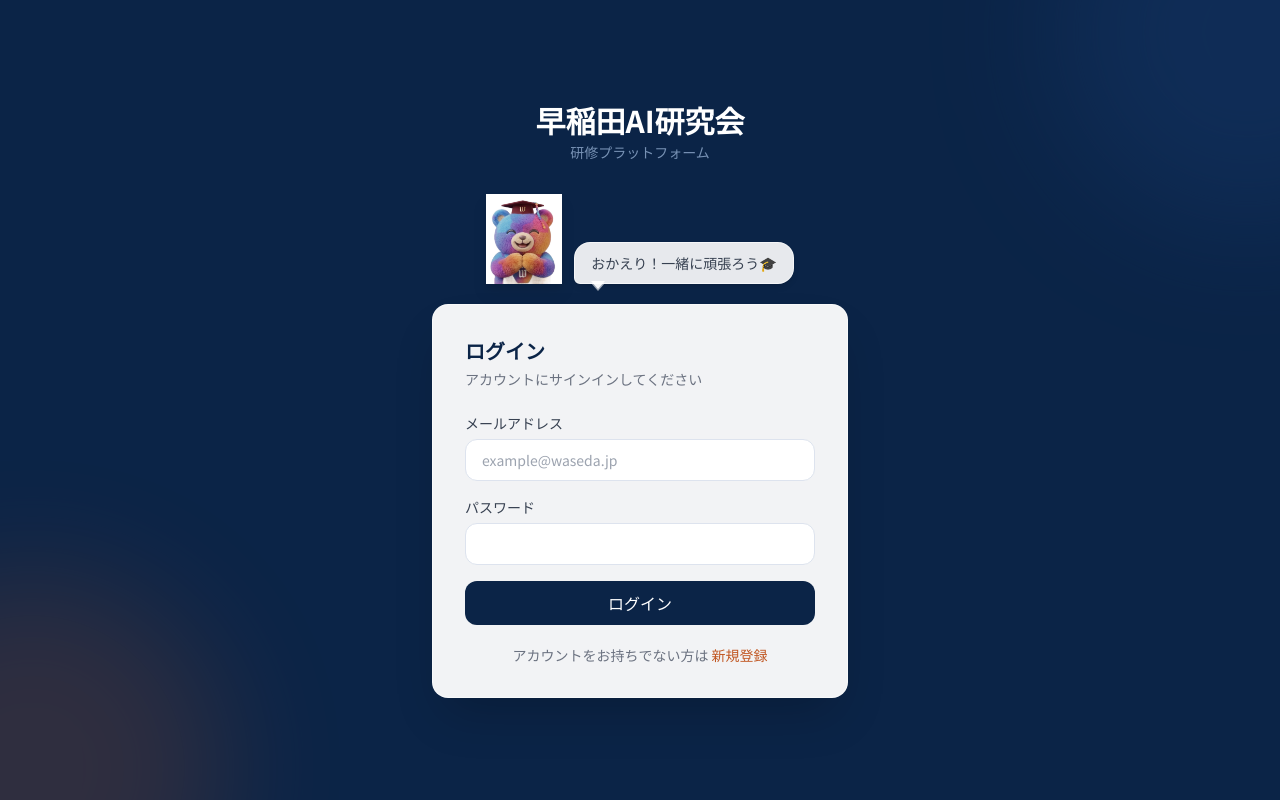
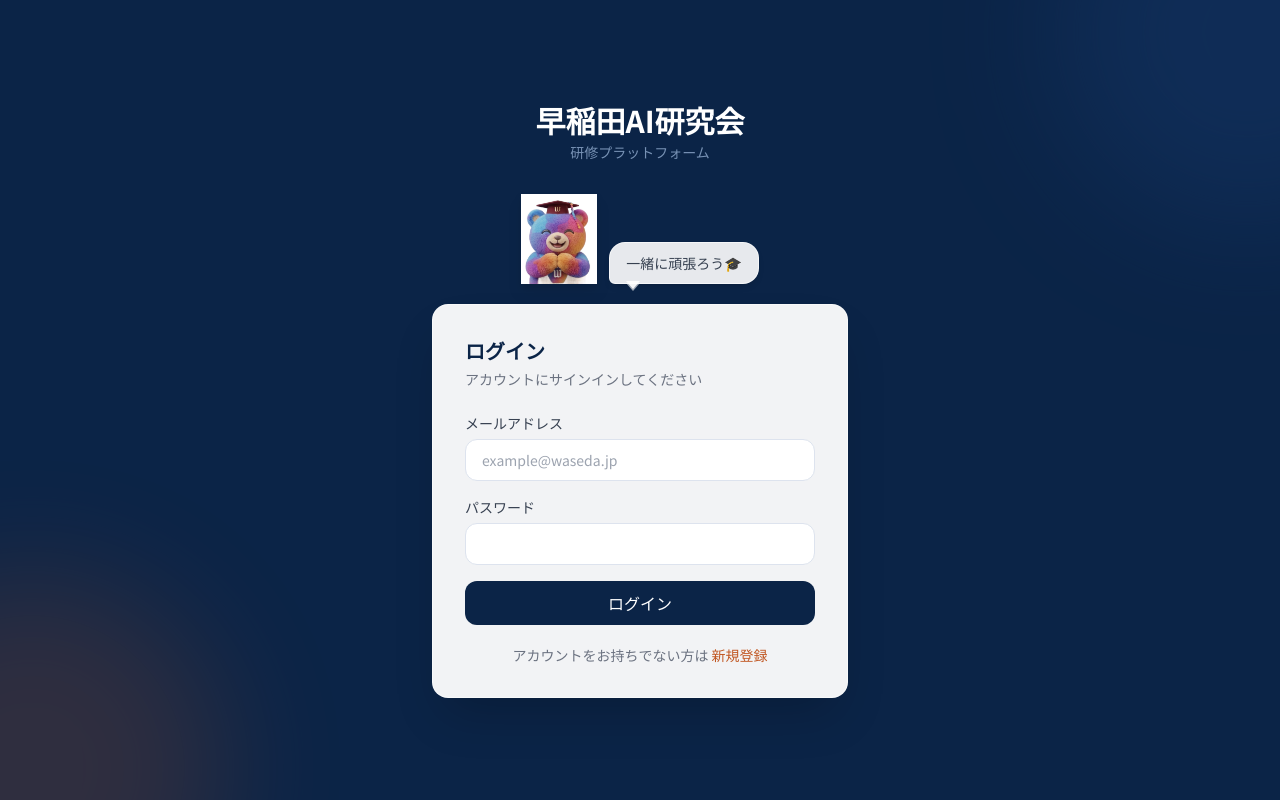
Before and after one commit to TaiyoSunouchi/waseda-ai-training, a Next.js app: page /login in a window 1280 px wide. Built offline with nearby package versions, Linux system fonts and the light colour scheme.

Commit message:
fix: ログイン画面のマスコットセリフを初回訪問者にも配慮した表現に変更

```diff
--- a/app/(auth)/login/page.tsx
+++ b/app/(auth)/login/page.tsx
@@ -15,7 +15,7 @@ export default function LoginPage() {
           className="object-contain drop-shadow-lg flex-shrink-0"
         />
         <div className="relative bg-white/90 backdrop-blur-sm border border-white/60 rounded-2xl rounded-bl-sm px-4 py-2.5 shadow-md text-sm text-gray-700 font-medium">
-          おかえり！一緒に頑張ろう🎓
+          一緒に頑張ろう🎓
           {/* 吹き出し尻尾 */}
           <div className="absolute -bottom-[8px] left-4 w-0 h-0 border-x-[7px] border-x-transparent border-t-[8px] border-t-white/60" />
           <div className="absolute -bottom-[6px] left-4 w-0 h-0 border-x-[7px] border-x-transparent border-t-[8px] border-t-white/90" />
```
